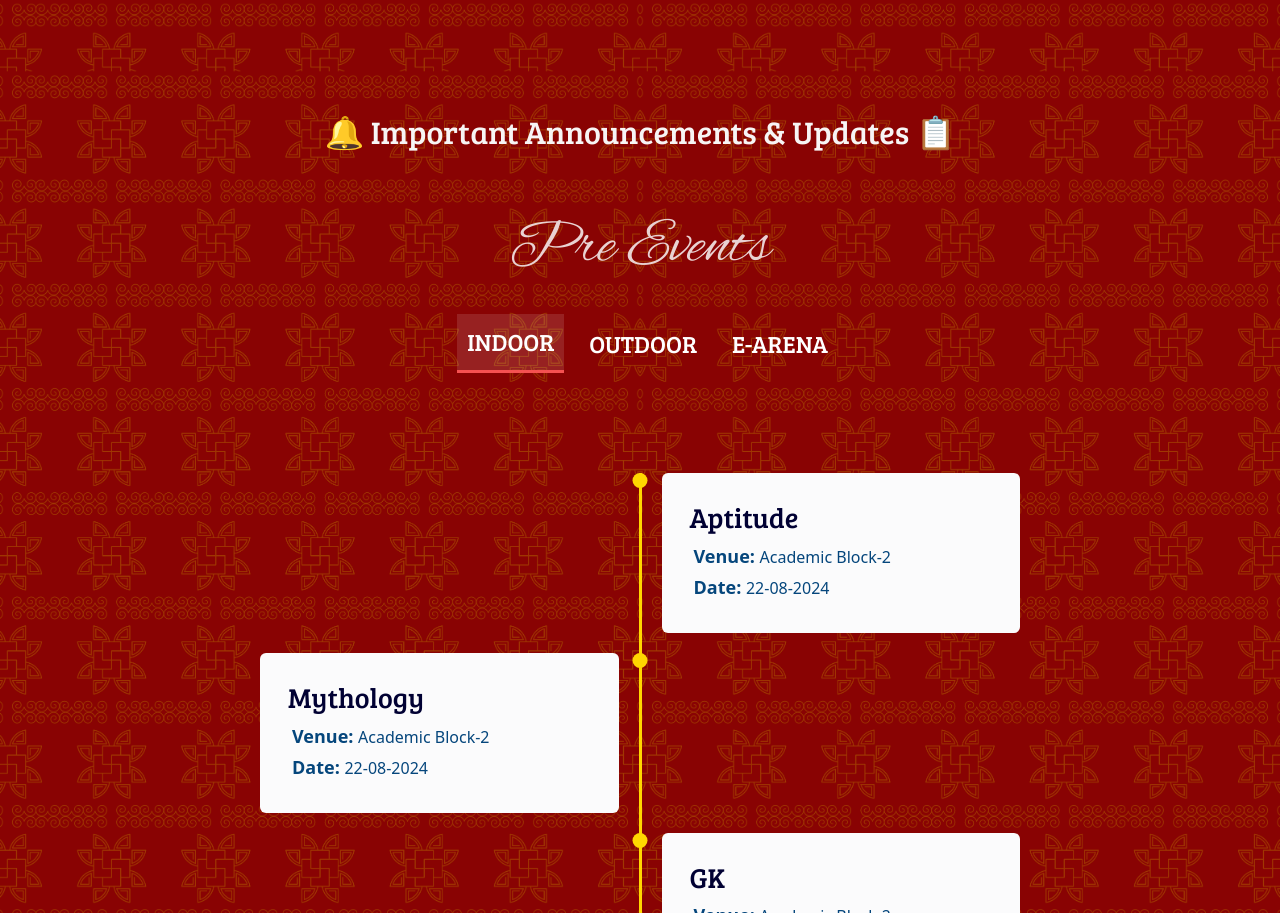
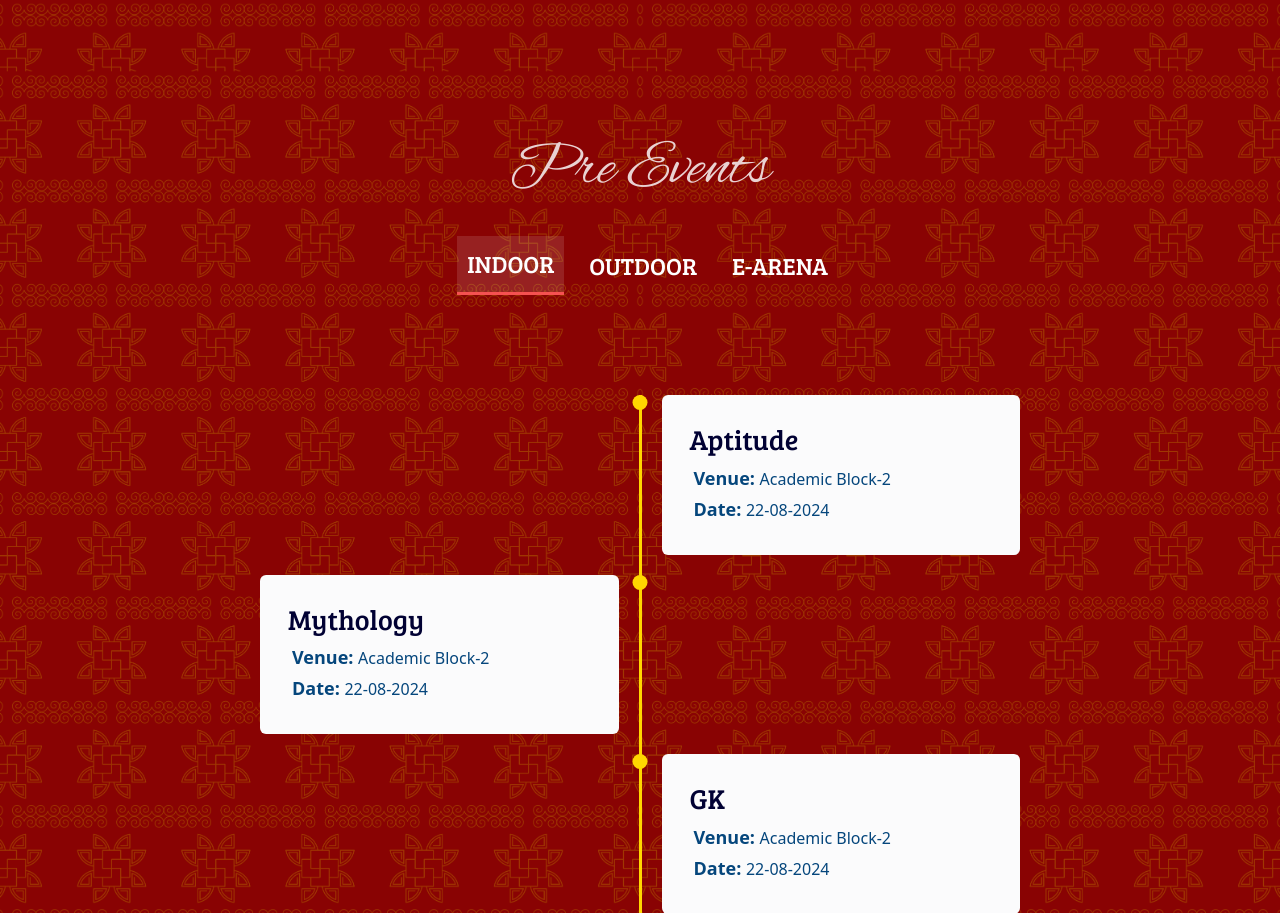
Before and after one commit to rameshbanala/hhovasista2k24, a plain HTML site: page index.html in a window 1280 px wide. Shown: the part 834-1747 px from the top of the page. Drawn offline with nearby package versions, Linux system fonts and the light colour scheme.

Commit message:
commented update

```diff
--- a/index.html
+++ b/index.html
@@ -44,8 +44,8 @@
     </div>
 
     <div>
-      <h1 class="updates-title">🔔 Important Announcements & Updates 📋</h1>
-      <!-- <div class="main-div-1">
+     <!-- <h1 class="updates-title">🔔 Important Announcements & Updates 📋</h1>
+       <div class="main-div-1">
         <div
           id="carouselExampleCaptions"
           class="carousel carousel-dark slide"
```
